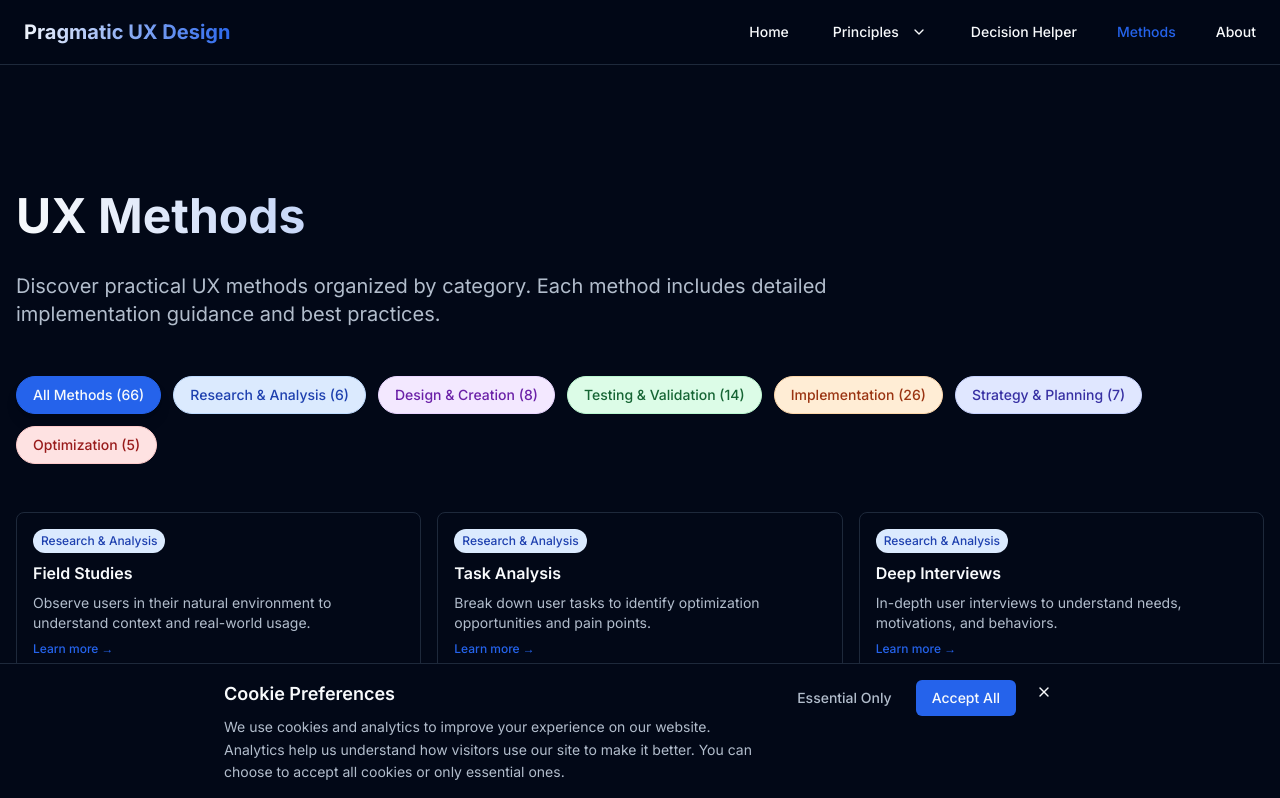
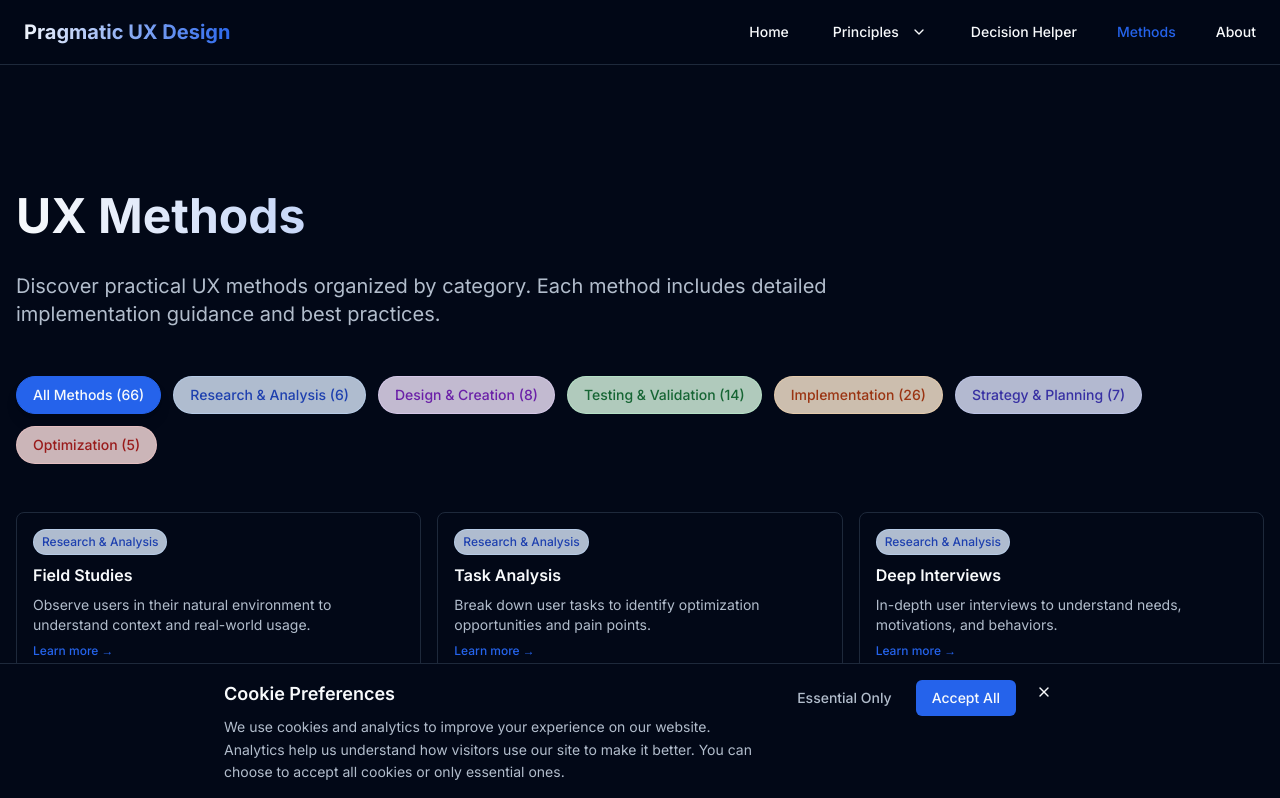
Before and after one commit to pfederi/pragmaticux, a Next.js app: page /methods in a window 1280 px wide. Shown: the top 798 px of the page. Built offline with nearby package versions, Linux system fonts and the light colour scheme.

Commit message:
feat: Add glassmorphism effect to method filter chips
- Apply backdrop-blur-sm and semi-transparent backgrounds to all filter chips
- Add subtle border effects with reduced opacity
- Maintain selected state with solid primary color
- Create consistent glassmorphism design language across chips

```diff
--- a/components/MethodsOverview.tsx
+++ b/components/MethodsOverview.tsx
@@ -8,15 +8,15 @@ export default function MethodsOverview() {
   const [selectedCategory, setSelectedCategory] = useState<MethodCategory | 'all'>('all')
   const [selectedMethod, setSelectedMethod] = useState<string | null>(null)
 
-  // Different colors for filter chips
+  // Glassmorphism colors for filter chips
   const chipColors: Record<string, string> = {
-    all: 'bg-gray-100 text-gray-800 border-gray-200',
-    research: 'bg-blue-100 text-blue-800 border-blue-200',
-    design: 'bg-purple-100 text-purple-800 border-purple-200',
-    testing: 'bg-green-100 text-green-800 border-green-200',
-    implementation: 'bg-orange-100 text-orange-800 border-orange-200',
-    strategy: 'bg-indigo-100 text-indigo-800 border-indigo-200',
-    optimization: 'bg-red-100 text-red-800 border-red-200'
+    all: 'bg-gray-100/80 backdrop-blur-sm text-gray-800 border border-gray-200/50',
+    research: 'bg-blue-100/80 backdrop-blur-sm text-blue-800 border border-blue-200/50',
+    design: 'bg-purple-100/80 backdrop-blur-sm text-purple-800 border border-purple-200/50',
+    testing: 'bg-green-100/80 backdrop-blur-sm text-green-800 border border-green-200/50',
+    implementation: 'bg-orange-100/80 backdrop-blur-sm text-orange-800 border border-orange-200/50',
+    strategy: 'bg-indigo-100/80 backdrop-blur-sm text-indigo-800 border border-indigo-200/50',
+    optimization: 'bg-red-100/80 backdrop-blur-sm text-red-800 border border-red-200/50'
   }
 
   const filteredMethods = selectedCategory === 'all'
```
